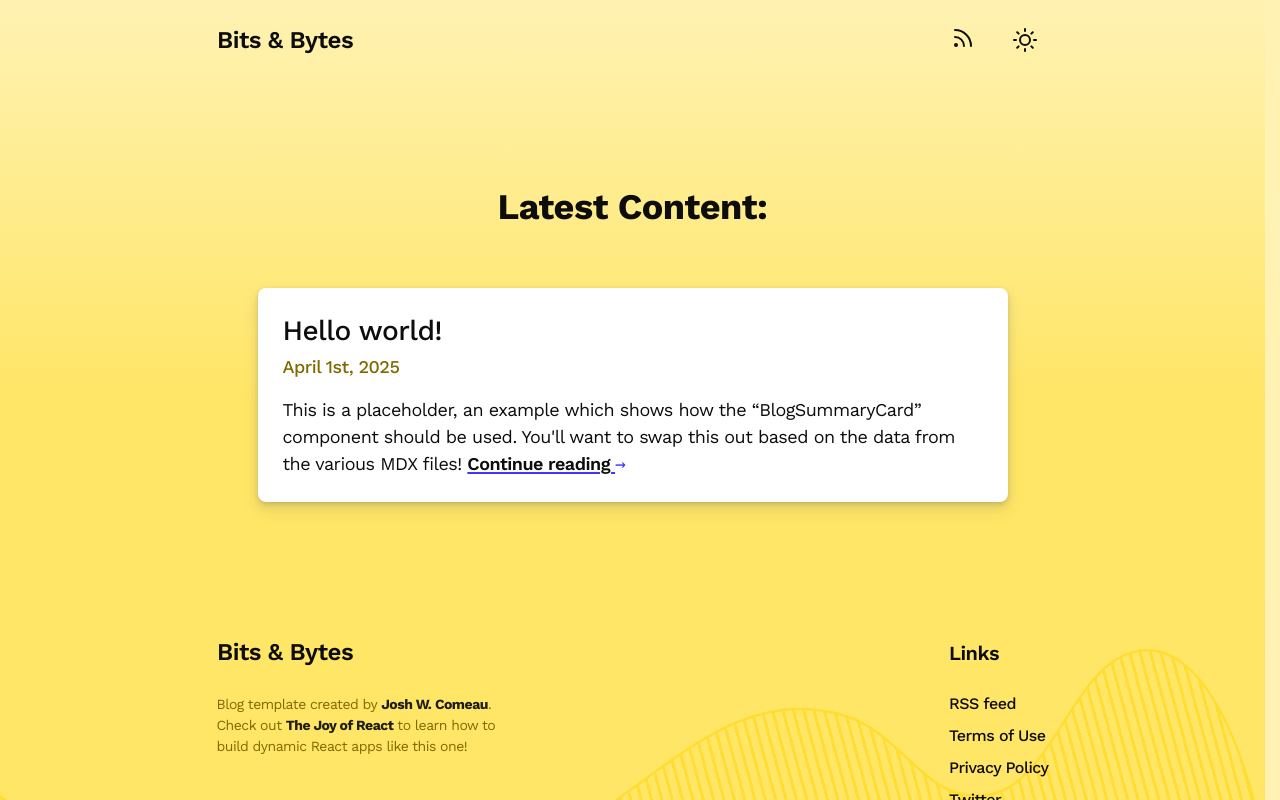
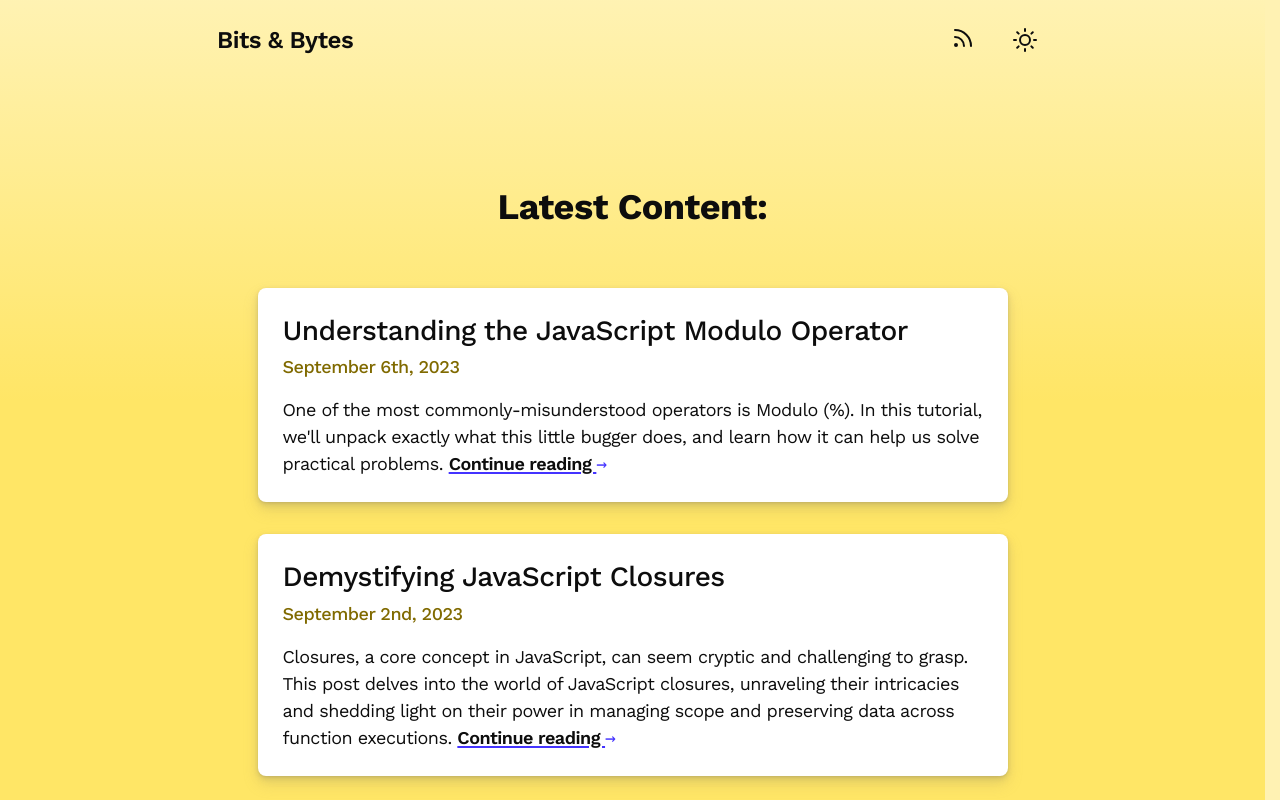
Before and after one commit to liavitski/joy-of-react, a Next.js app in the folder project-blog/: page / in a window 1280 px wide. Shown: the top 800 px of the page. Built offline with nearby package versions, Linux system fonts and the light colour scheme; a web font is replaced by a local one.

Commit message:
first-exercise done

```diff
--- a/project-blog/src/app/page.js
+++ b/project-blog/src/app/page.js
@@ -7,18 +7,17 @@ import styles from './homepage.module.css';
 
 async function Home() {
   const blogPosts = await getBlogPostList();
+  console.log(blogPosts);
 
   return (
     <div className={styles.wrapper}>
       <h1 className={styles.mainHeading}>Latest Content:</h1>
 
-      {/* TODO: Iterate over the data read from the file system! */}
-      <BlogSummaryCard
-        slug="example"
-        title="Hello world!"
-        abstract="This is a placeholder, an example which shows how the “BlogSummaryCard” component should be used. You'll want to swap this out based on the data from the various MDX files!"
-        publishedOn={new Date().toISOString()}
-      />
+      {blogPosts.map(({ slug, ...delegated }) => {
+        return (
+          <BlogSummaryCard key={slug} slug={slug} {...delegated} />
+        );
+      })}
     </div>
   );
 }
```
Also changed, not shown: project-blog/.eslintrc.json.
